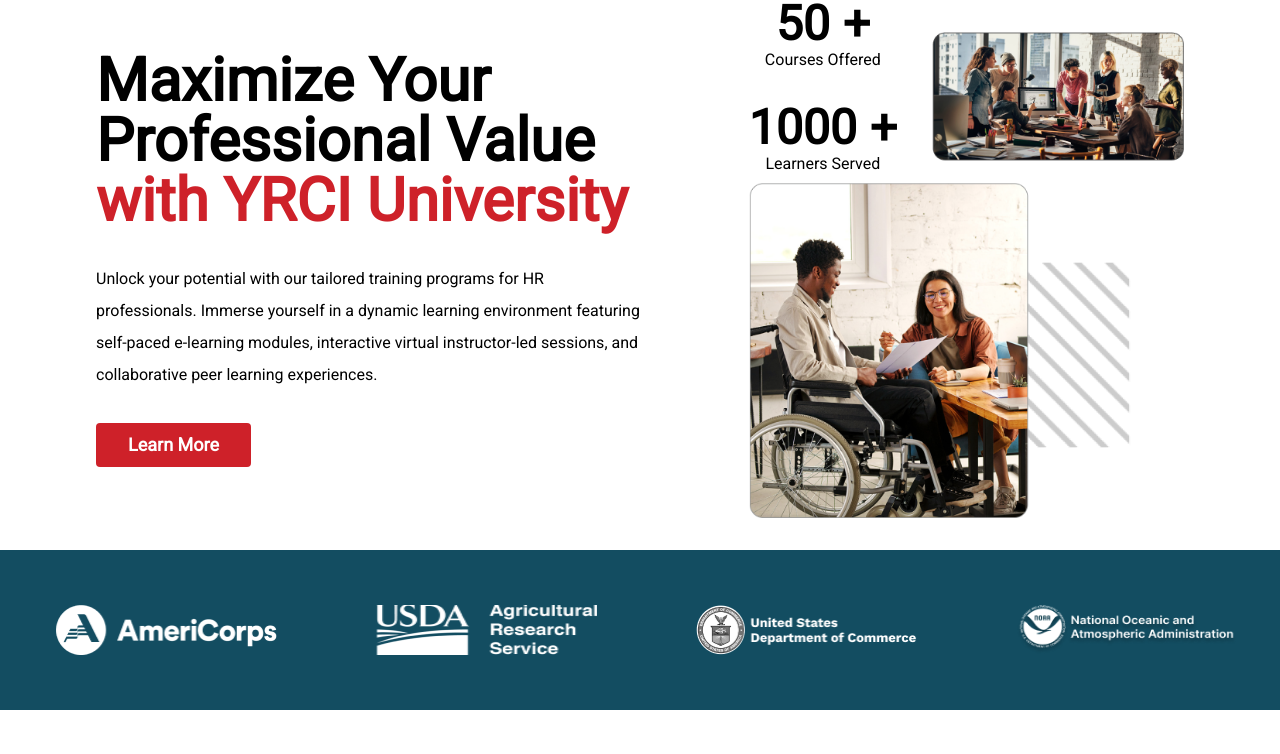
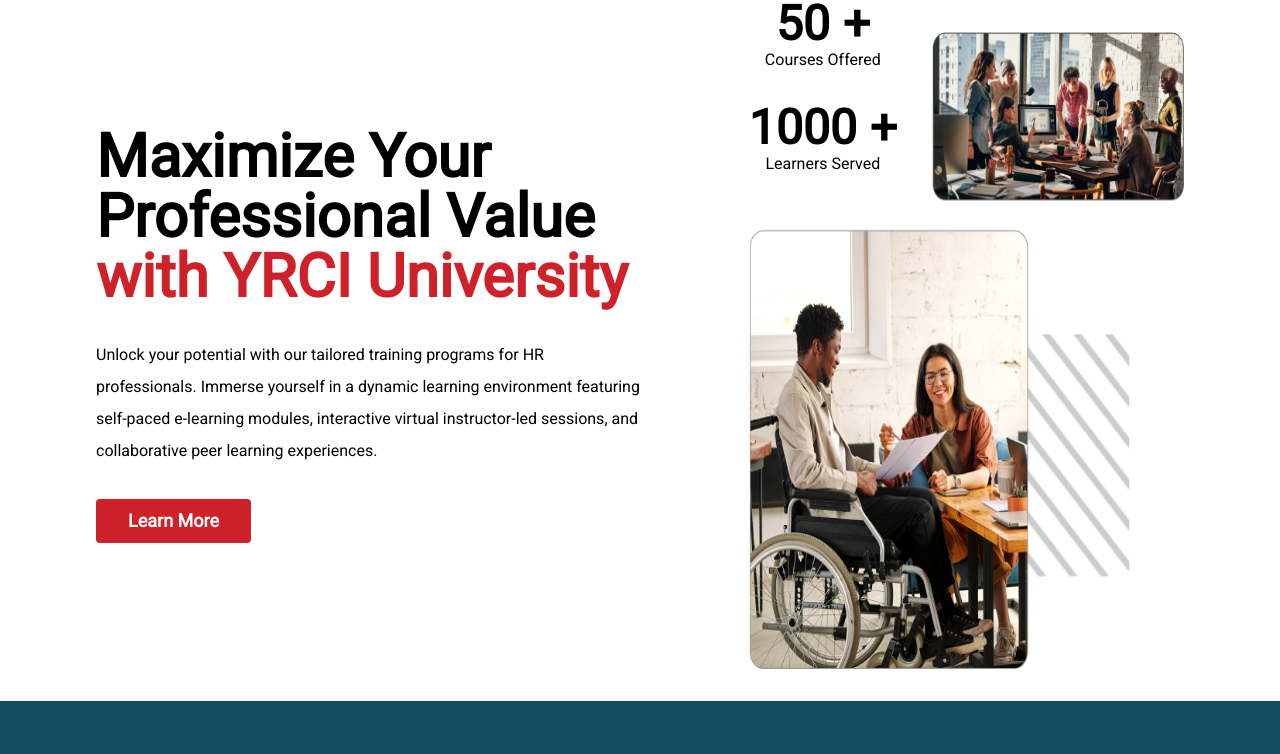
Before and after one commit to yrciadmin/yrciu, a Next.js app in the folder yrci-university/: page / in a window 1280 px wide. Shown: the top 754 px of the page. Built offline with nearby package versions, Linux system fonts and the light colour scheme.

Commit message:
added key to carousel

```diff
--- a/yrci-university/app/components/FeaturedCourses.tsx
+++ b/yrci-university/app/components/FeaturedCourses.tsx
@@ -11,7 +11,7 @@
 const data = [
     { id: 1, title: 'DELEGATED EXAMINING CERTIFICATION PREPARATORY COURSE', image: `bg-course-1`, link: `https://yrciuniversity.docebosaas.com/learn/courses/45/delegated-examining-certification-preparatory-course`, content: 'Pass the DE Certification Exam with our prep course designed to guide participants through a variety of DEU scenarios and effective study techniques. Engage in hands-on activities and carefully crafted practice quizzes to solidify your grasp of essential DEU concepts.' },
     { id: 2, title: 'HIRING AUTHORITIE', image: `bg-course-2`, link: `https://yrciuniversity.docebosaas.com/learn/courses/8/hiring-authorities`, content: `Learn about the Federal government's competitive hiring process, hiring authorities in the excepted service, and information for current and former Federal employees. Equip yourself with the knowledge to effectively explain hiring authorities to hiring managers and make informed recommendations for staffing decisions.` },
-    { id: 3, title: 'VETERANS’ PREFERENCE',  image: `bg-course-3`, link: `https://yrciuniversity.docebosaas.com/learn/courses/90/veterans-preference`, content: `Enroll in our self-guided e-learning course to elevate your understanding of Veterans’ Preference in the Federal hiring process. Gain a comprehensive understanding of its benefits, legal framework, and verification techniques.`},
+    { id: 3, title: 'VETERANS’ PREFERENCE',  image: `bg-course-3`, link: `https://yrciuniversity.docebosaas.com/lea rn/courses/90/veterans-preference`, content: `Enroll in our self-guided e-learning course to elevate your understanding of Veterans’ Preference in the Federal hiring process. Gain a comprehensive understanding of its benefits, legal framework, and verification techniques.`},
     { id: 4, title: 'EXPLORING THE DELEGATED EXAMINING OPERATIONS HANDBOOK', link: `https://yrciuniversity.docebosaas.com/learn/courses/83/exploring-the-delegated-examining-operations-handbook-deoh`, image: `bg-course-4`, content: `Pass the DE Certification Exam with our prep course designed to guide participants through a variety of DEU scenarios and effective study techniques. Engage in hands-on activities and carefully crafted practice quizzes to solidify your grasp of essential DEU concepts.`},
   ];
 
--- a/yrci-university/app/components/Hero.tsx
+++ b/yrci-university/app/components/Hero.tsx
@@ -25,8 +25,9 @@
                 className='mt-8'
                 src={HeroImage}
                 alt="hero-content"
-                width={460}
-                height={637}
+                width={0}
+                height={0}
+                style={{height: '637px', width: '460px'}}
             />
         </div>
     </section>
--- a/yrci-university/app/components/WhyChooseUs.tsx
+++ b/yrci-university/app/components/WhyChooseUs.tsx
@@ -18,6 +18,8 @@
                 alt="Why choose use"
                 className='w-full sm:w-2/6'
                 src={WCUImage}
+                height={0}
+                width={0}
             />
             <div className='flex flex-col justify-center items-center sm:block w-full sm:w-1/2 sm:mr-8 mt-8 sm:mt-0'>
                 <Heading className='mb-8 text-5xl'>Why Choose Us</Heading>
--- a/yrci-university/app/ui/Carousel.tsx
+++ b/yrci-university/app/ui/Carousel.tsx
@@ -36,7 +36,7 @@
       <div className="flex space-x-4 overflow-x-scroll sm:overflow-hidden justify-between w-full">
         <div className='flex flex-row p-5 justify-around w-full'>
             {data.slice(currentIndex, currentIndex + 2).map((card) => (
-             <Card icon={false} className='flex flex-col sm:flex-row sm:items-center sm:justify-around w-[350px] h-[519px] sm:w-[601.41px] sm:h-[395px] p-4'>
+             <Card key={card.id} icon={false} className='flex flex-col sm:flex-row sm:items-center sm:justify-around w-[350px] h-[519px] sm:w-[601.41px] sm:h-[395px] p-4'>
              <div className={`${card.image} bg-center bg-no-repeat w-[310px] h-[128px] bg-cover sm:w-[218px] sm:h-[326.38px] rounded-[13.01px]`}></div>
              <div className='sm:w-1/2 flex flex-col justify-between'>
                  <div className='hidden sm:flex justify-around mb-4 text-xs w-1/2'>
@@ -64,8 +64,6 @@
             ))}
         </div>
       </div>
-      {/* <div className="flex justify-center space-x-4 mt-4">
-      </div> */}
  <button onClick={handleNext} className="pr-8 text-white text-6xl">
                     <FontAwesomeIcon icon={faChevronRight} />
                 </button>
```
